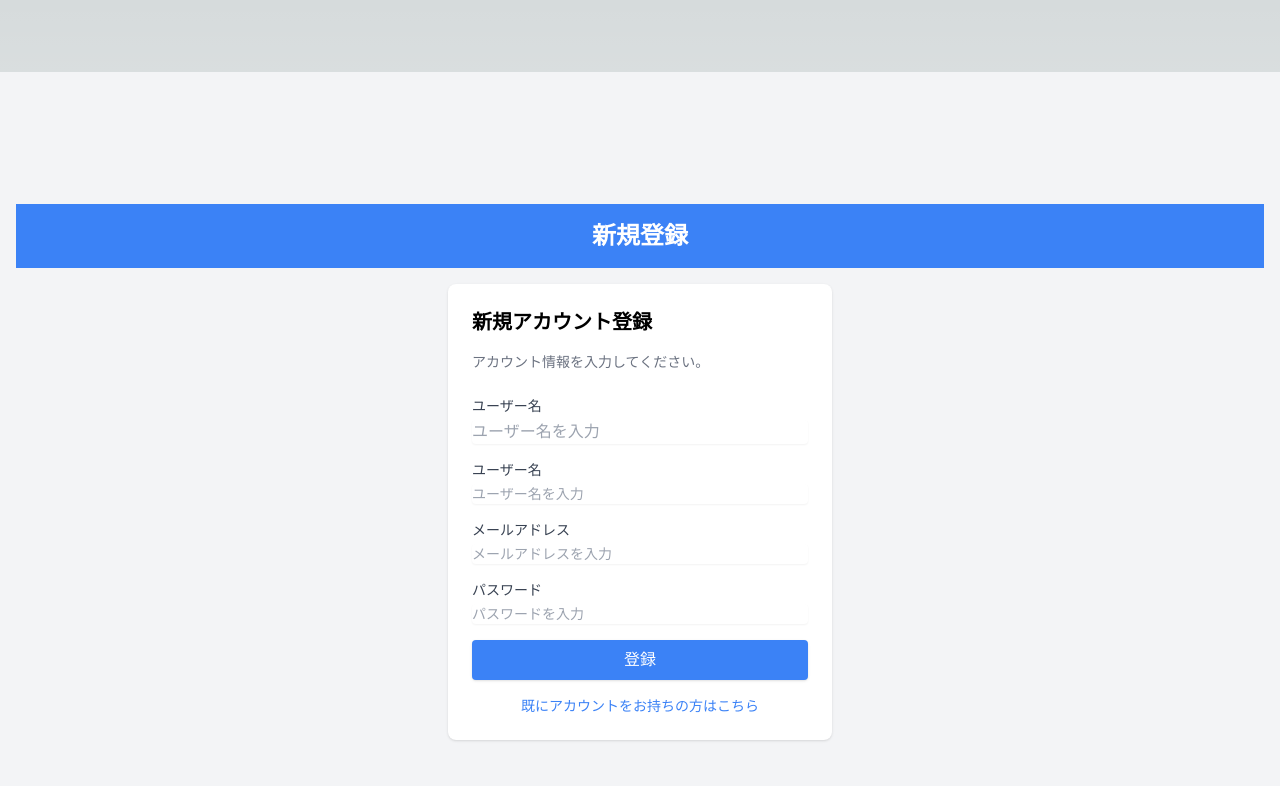
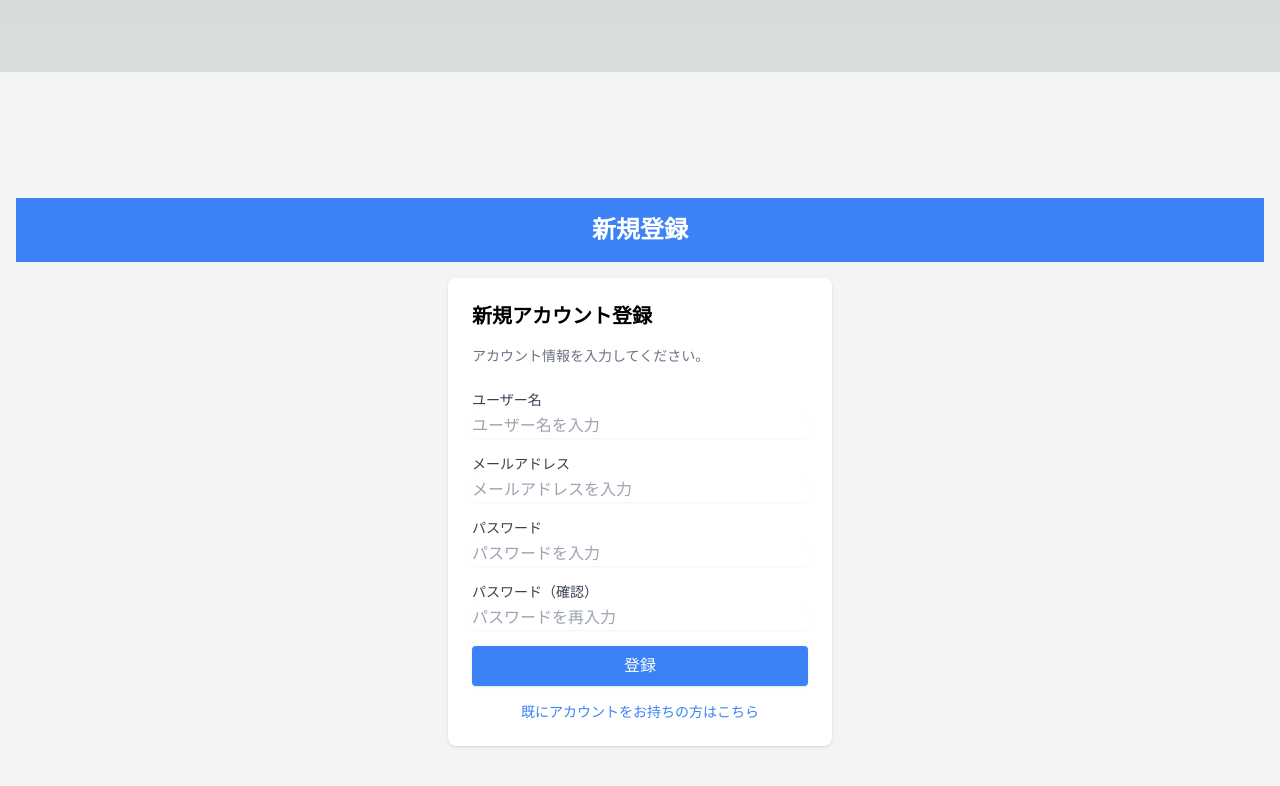
Before and after one commit to ms-engineer-bc24-10/Section_9_team_B, a Next.js app in the folder frontend/: page /auth/signup in a window 1280 px wide. Shown: the top 786 px of the page. Built offline with nearby package versions, Linux system fonts and the light colour scheme; no server answers.

Commit message:
fix: #37 ユーザー認証に関わるページのルーティング修正

```diff
--- a/frontend/src/app/auth/signup/page.tsx
+++ b/frontend/src/app/auth/signup/page.tsx
@@ -30,7 +30,7 @@ export default function SignUpPage() {
 
     try {
       await signUp(trimmedEmail, password);
-      router.push('/');
+      router.push('/mypage');
     } catch (error) {
       if (error instanceof FirebaseError) {
         // Firebase特有のエラー処理
@@ -71,7 +71,6 @@ export default function SignUpPage() {
         </p>
 
         {/* フォーム */}
-
         <form onSubmit={handleSubmit}>
           {/* ユーザー名 */}
           <div className="mb-4">
@@ -93,36 +92,22 @@ export default function SignUpPage() {
           </div>
 
           {/* メールアドレス */}
-
-          <div className="mb-4">
-            <label
-              htmlFor="userName"
-              className="block text-sm font-medium text-gray-700"
-            >
-              ユーザー名
-              <input
-                type="text"
-                id="userName"
-                placeholder="ユーザー名を入力"
-                className="mt-1 block w-full rounded border-gray-300 shadow-sm focus:border-blue-500 focus:ring focus:ring-blue-200"
-              />
-            </label>
-          </div>
-
-          {/* メールアドレス */}
           <div className="mb-4">
             <label
               htmlFor="email"
               className="block text-sm font-medium text-gray-700"
             >
               メールアドレス
+            </label>
             <input
               type="email"
               id="email"
               placeholder="メールアドレスを入力"
               className="mt-1 block w-full rounded border-gray-300 shadow-sm focus:border-blue-500 focus:ring focus:ring-blue-200"
+              value={email}
+              onChange={(e) => setEmail(e.target.value)}
+              required
             />
-            </label>
           </div>
 
           {/* パスワード */}
@@ -132,31 +117,54 @@ export default function SignUpPage() {
               className="block text-sm font-medium text-gray-700"
             >
               パスワード
+            </label>
             <input
               type="password"
               id="password"
               placeholder="パスワードを入力"
               className="mt-1 block w-full rounded border-gray-300 shadow-sm focus:border-blue-500 focus:ring focus:ring-blue-200"
+              value={password}
+              onChange={(e) => setPassword(e.target.value)}
+              required
             />
+          </div>
+
+          {/* パスワード（確認） */}
+          <div className="mb-4">
+            <label
+              htmlFor="confirm-password"
+              className="block text-sm font-medium text-gray-700"
+            >
+              パスワード（確認）
             </label>
+            <input
+              type="password"
+              id="confirm-password"
+              placeholder="パスワードを再入力"
+              className="mt-1 block w-full rounded border-gray-300 shadow-sm focus:border-blue-500 focus:ring focus:ring-blue-200"
+              value={confirmPassword}
+              onChange={(e) => setConfirmPassword(e.target.value)}
+              required
+            />
           </div>
+
+          {error && <div className="text-red-500 text-sm mb-4">{error}</div>}
 
           {/* 登録ボタン */}
           <button
             type="submit"
-            className="w-full bg-blue-500 text-white py-2 rounded shadow hover:bg-blue-600 transition"
+            className="w-full bg-blue-500 text-white py-2 rounded shadow hover:bg-blue-600 transition disabled:opacity-50"
+            disabled={loading}
           >
-            登録
+            {loading ? 'Processing...' : '登録'}
           </button>
         </form>
-
 
         <div className="text-sm text-center mt-4">
           <Link href="/home" className="text-blue-500 hover:underline">
             既にアカウントをお持ちの方はこちら
           </Link>
         </div>
-
       </main>
     </div>
   );
--- a/frontend/src/app/home/page.tsx
+++ b/frontend/src/app/home/page.tsx
@@ -20,7 +20,7 @@ export default function HomePage() {
     try {
       await signInWithEmailAndPassword(auth, email, password);
       // ログイン成功時の処理
-      router.push('/'); // TODO: ログイン後のリダイレクト先を指定
+      router.push('/mypage');
     } catch (error) {
       setError(
         'ログインに失敗しました。メールアドレスとパスワードを確認してください。',
```
Lines whose indentation alone changed are shown as unchanged.
